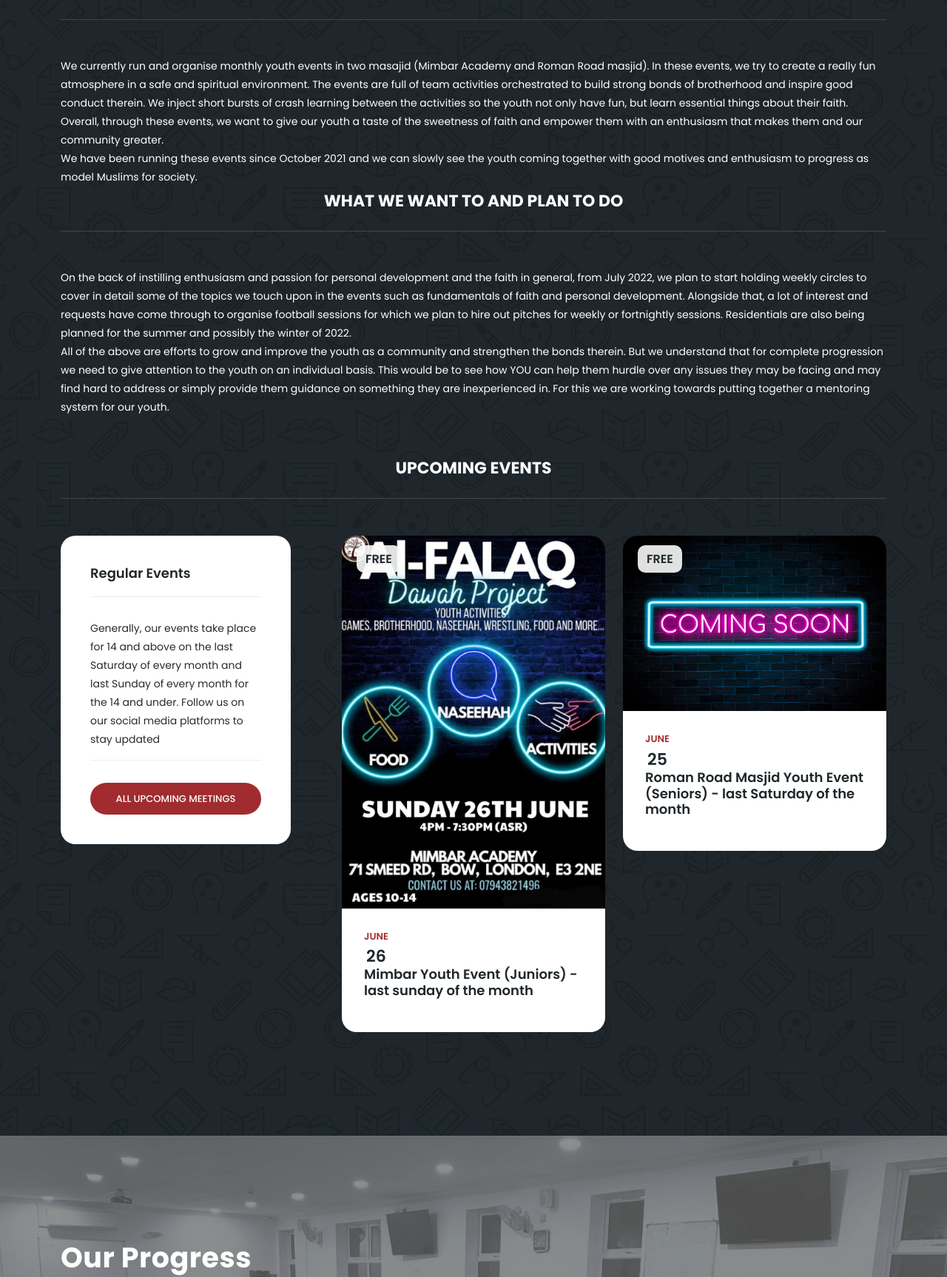
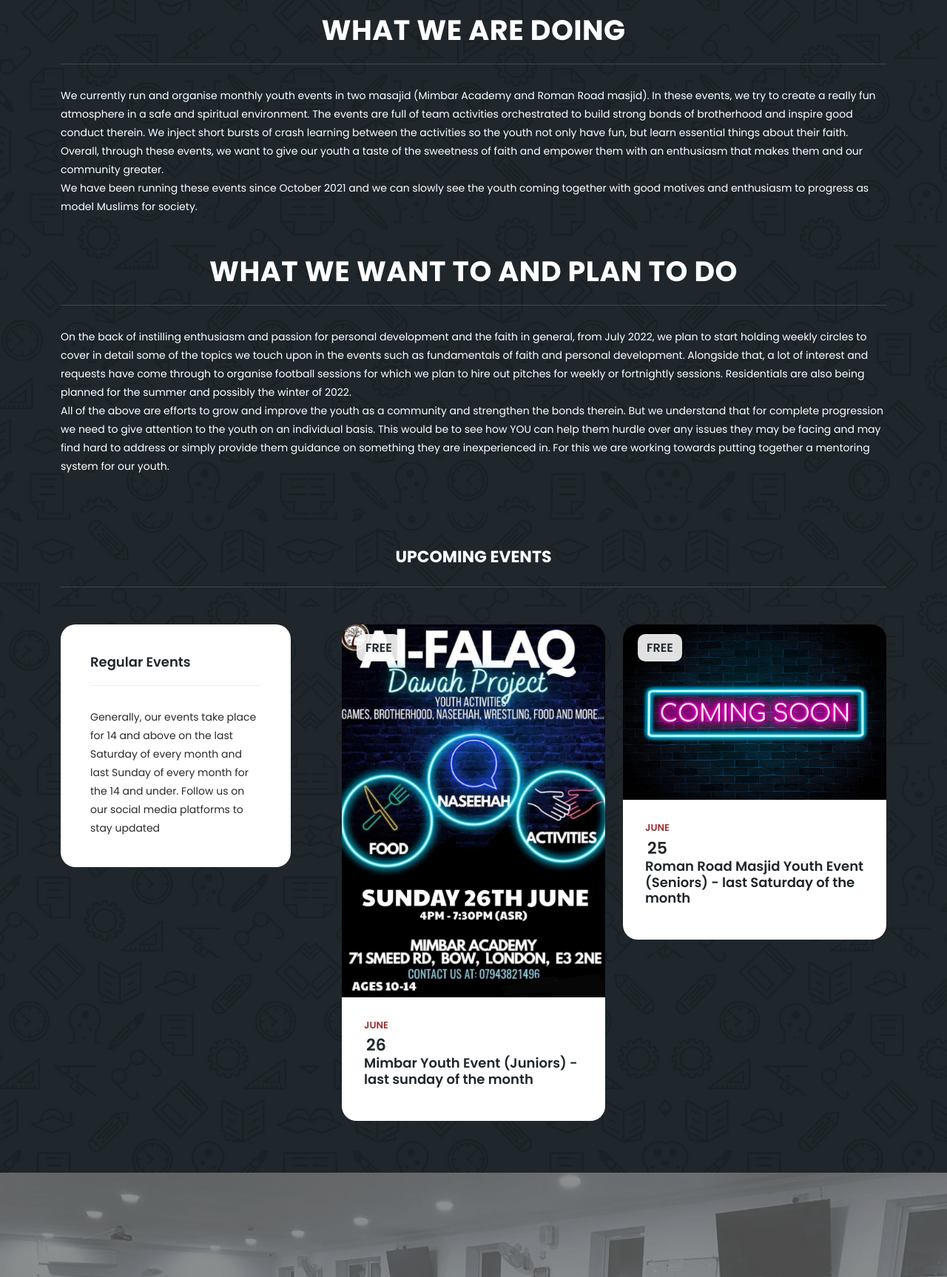
Before and after one commit to Abid-dev/youth-of-the-ummah-website, a PHP site: page / in a window 1280 px wide. Shown: the part 1105-2831 px from the top of the page at 74% size. Run offline with PHP 8.4, Linux system fonts and the light colour scheme; some libraries are stand-ins or nearby versions.

Commit message:
reformat the about us section

```diff
--- a/assets/css/custom.css
+++ b/assets/css/custom.css
@@ -968,8 +968,8 @@
   background-attachment: fixed;
   background-repeat: no-repeat;
   background-size: cover;
-  padding-top: 230px;
-  padding-bottom: 110px;
+  padding-top: 40px;
+  padding-bottom: 40px;
 }
 
 section.upcoming-meetings .section-heading {
@@ -1434,6 +1434,34 @@
 section.our-facts .video img {
   padding: 170px 0px;
   max-width: 56px;
+}
+/*
+---------------------------------------------
+about us
+---------------------------------------------
+*/
+
+section.about-us {
+  background: gray;
+
+  background-image: url(../images/meetings-bg.jpg);
+  background-position: center center;
+  background-attachment: fixed;
+  background-repeat: no-repeat;
+  background-size: cover;
+
+  padding-top: 230px;
+  padding-bottom: 50px;
+}
+
+section.about-us h2 {
+  font-size: 38px;
+  color: #fff;
+  line-height: 50px;
+  font-weight: 700;
+  letter-spacing: 0.5px;
+  margin: 50px auto 30px;
+  text-align: center;
 }
 
 /*
@@ -1983,7 +2011,7 @@
     margin-top: 60px;
   }
 
-  section.upcoming-meetings {
+  section.about-us {
     padding-top: 400px;
   }
 
--- a/index.php
+++ b/index.php
@@ -170,11 +170,28 @@
     </div>
   </section>
 
+  <section class="about-us">
+    <div class="container">
+      <div id="about-us">
+        <div class="section-heading">
+          <h2>What we are doing</h2>
+        </div>
+        <p>We currently run and organise monthly youth events in two masajid (Mimbar Academy and Roman Road masjid). In these events, we try to create a really fun atmosphere in a safe and spiritual environment. The events are full of team activities orchestrated to build strong bonds of brotherhood and inspire good conduct therein. We inject short bursts of crash learning between the activities so the youth not only have fun, but learn essential things about their faith. Overall, through these events, we want to give our youth a taste of the sweetness of faith and empower them with an enthusiasm that makes them and our community greater. </p>
+        <p>We have been running these events since October 2021 and we can slowly see the youth coming together with good motives and enthusiasm to progress as model Muslims for society.</p>
+        <div class="section-heading">
+          <h2>What we want to and plan to do</h2>
+        </div>
+        <p>On the back of instilling enthusiasm and passion for personal development and the faith in general, from July 2022, we plan to start holding weekly circles to cover in detail some of the topics we touch upon in the events such as fundamentals of faith and personal development. Alongside that, a lot of interest and requests have come through to organise football sessions for which we plan to hire out pitches for weekly or fortnightly sessions. Residentials are also being planned for the summer and possibly the winter of 2022.</p>
+        <p>All of the above are efforts to grow and improve the youth as a community and strengthen the bonds therein. But we understand that for complete progression we need to give attention to the youth on an individual basis. This would be to see how YOU can help them hurdle over any issues they may be facing and may find hard to address or simply provide them guidance on something they are inexperienced in. For this we are working towards putting together a mentoring system for our youth.</p>
+      </div>
+    </div>
+  </section>
+
   <section class="upcoming-meetings" id="meetings">
     <div class="container">
       <div class="row">
         <div class="col-lg-12">
-          <div id="about-us">
+          <!-- <div id="about-us">
             <div class="section-heading">
               <h2>What we are doing</h2>
             </div>
@@ -185,8 +202,9 @@
             </div>
             <p>On the back of instilling enthusiasm and passion for personal development and the faith in general, from July 2022, we plan to start holding weekly circles to cover in detail some of the topics we touch upon in the events such as fundamentals of faith and personal development. Alongside that, a lot of interest and requests have come through to organise football sessions for which we plan to hire out pitches for weekly or fortnightly sessions. Residentials are also being planned for the summer and possibly the winter of 2022.</p>
             <p>All of the above are efforts to grow and improve the youth as a community and strengthen the bonds therein. But we understand that for complete progression we need to give attention to the youth on an individual basis. This would be to see how YOU can help them hurdle over any issues they may be facing and may find hard to address or simply provide them guidance on something they are inexperienced in. For this we are working towards putting together a mentoring system for our youth.</p>
-          </div>
-          <div class="section-heading" style="margin-top: 50px;">
+          </div> -->
+          <!-- <div class="section-heading" style="margin-top: 50px;"> -->
+          <div class="section-heading">
             <h2 id="events">Upcoming Events</h2>
           </div>
         </div>
@@ -194,9 +212,9 @@
           <div class="categories">
             <h4>Regular Events</h4>
             <p>Generally, our events take place for 14 and above on the last Saturday of every month and last Sunday of every month for the 14 and under. Follow us on our social media platforms to stay updated</p>
-            <div class="main-button-red">
+            <!-- <div class="main-button-red">
               <a href="meetings.html">All Upcoming Meetings</a>
-            </div>
+            </div> -->
           </div>
         </div>
         <div class="col-lg-8">
```
Also changed, not shown: assets/images/salah-CL-final-2022.jpg (added).
